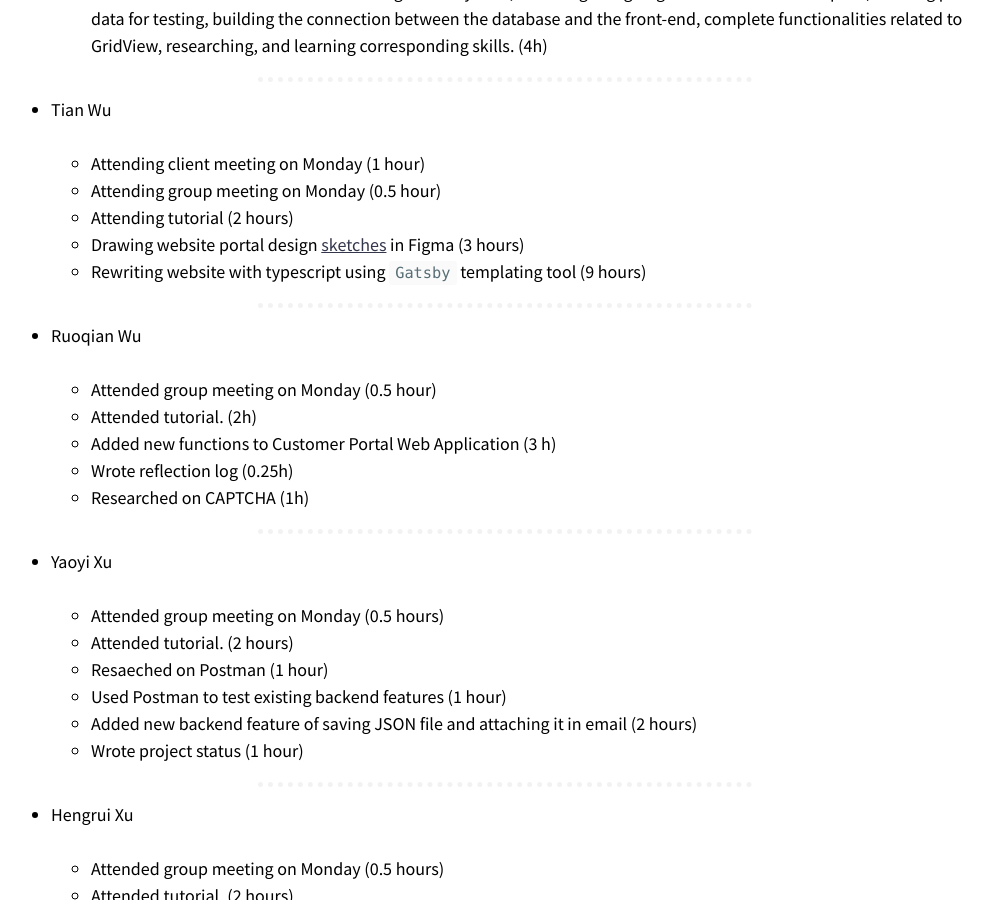
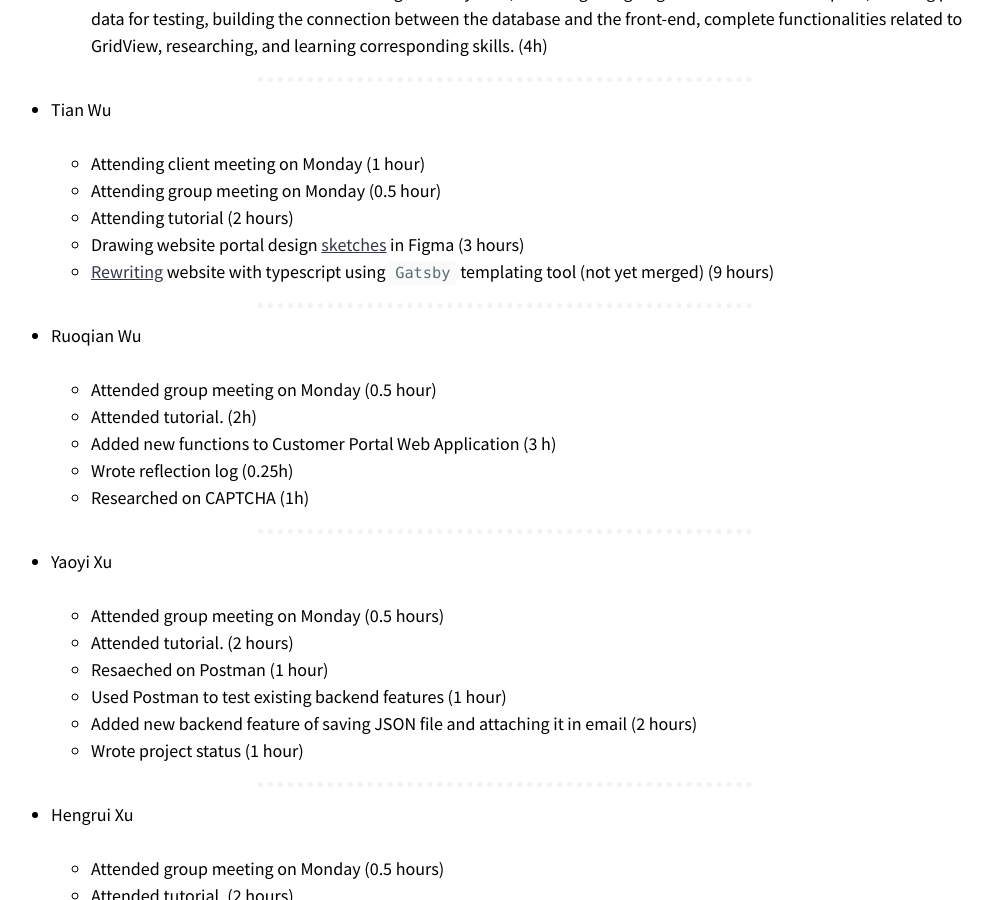
Before and after one commit to optofab/optofab.github.io, a Jekyll site: the page built from work_records.md, in a window 1280 px wide and 900 px high, scrolled down 7395 px. Shown: the whole window, without its empty margins (135-1128 px from the left). Built offline with Jekyll 4.4.1, drawn with Linux system fonts in a browser that asks for light colours; nearby versions of some CDN libraries; emoji names are drawn with the system emoji font.

Commit message:
update work records

```diff
--- a/work_records.md
+++ b/work_records.md
@@ -294,7 +294,7 @@ _[Don't forget to add hours for each of the work you've done. This line will be
   - Attending group meeting on Monday (0.5 hour)
   - Attending tutorial (2 hours)
   - Drawing website portal design [sketches](https://www.figma.com/file/ol7ZmeiJ24GHMqA7N7IebW/OptoFab?node-id=49%3A3808) in Figma (3 hours)
-  - Rewriting website with typescript using `Gatsby` templating tool (9 hours)
+  - [Rewriting](https://github.com/swingrope/optofab-website/tree/newdesign) website with typescript using `Gatsby` templating tool (not yet merged) (9 hours)
 
 <hr class="hr-dotted">
 
```
